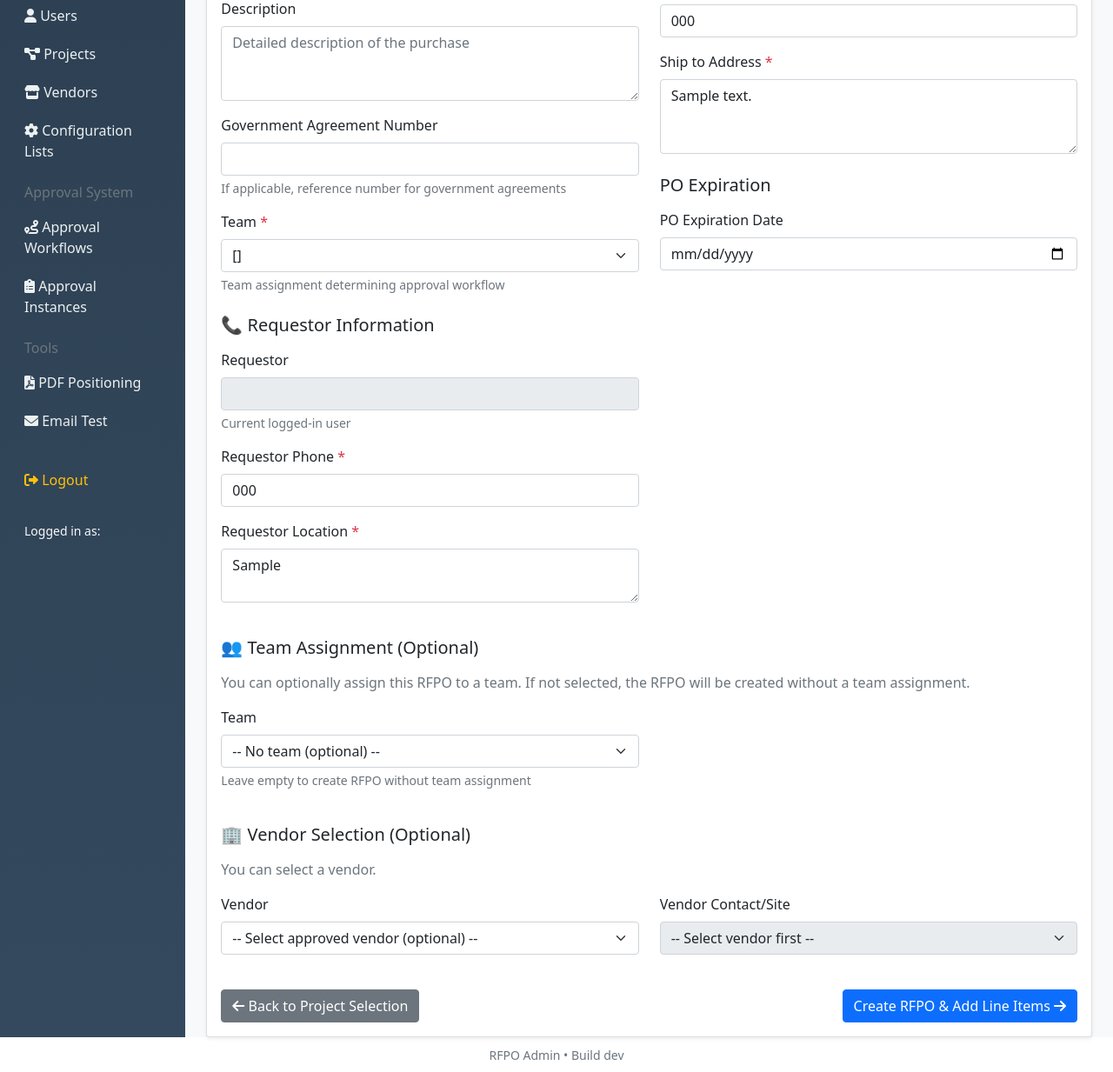
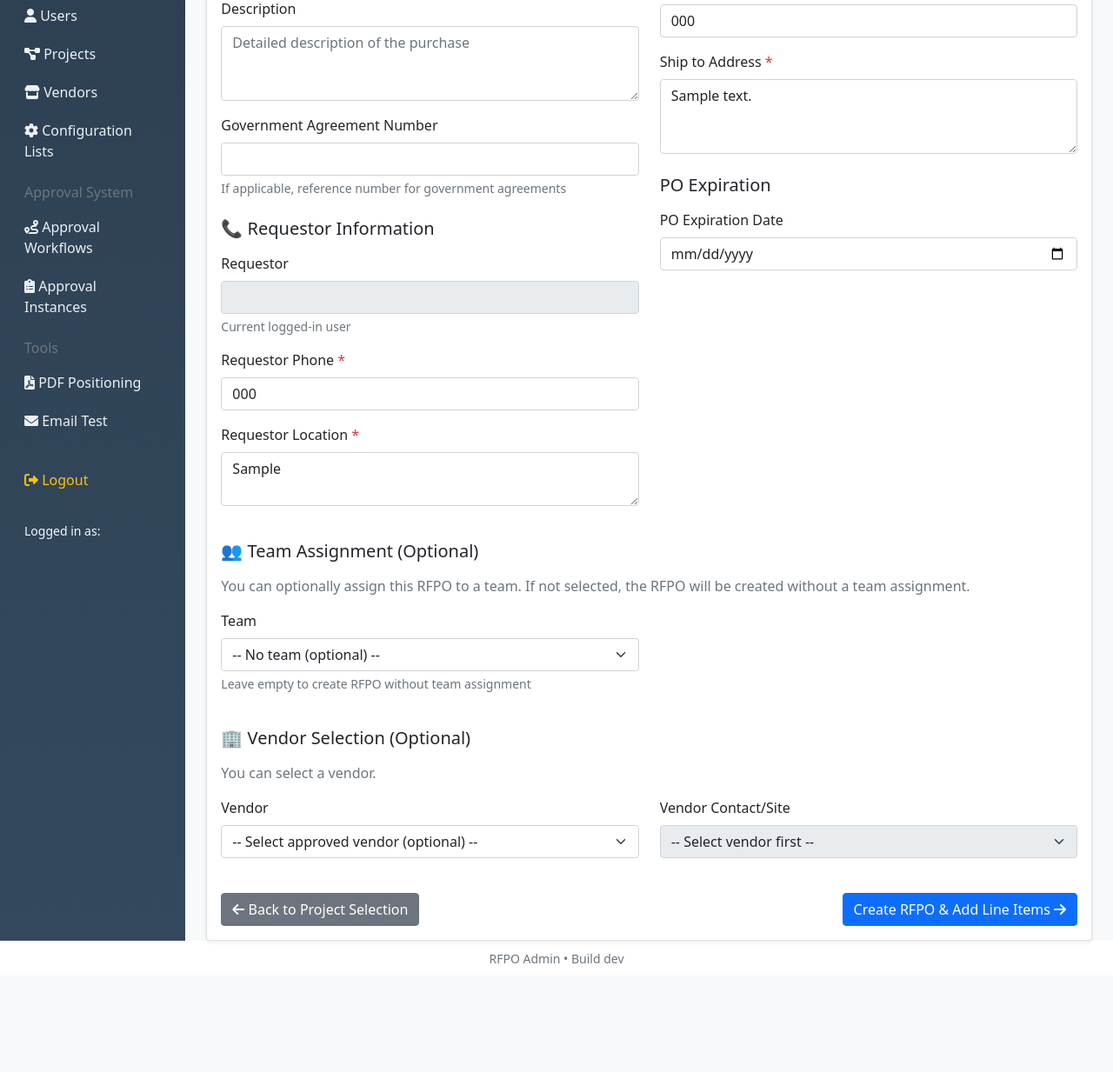
Before and after one commit to luckyjohnb/rfpo-application, a Flask app: template templates/admin/rfpo_stage2.html in a window 1280 px wide. Shown: the part 424-1657 px from the top of the page at 87% size. After the commit the page ends 1532 px from the top, so only its background shows below. Run offline with Flask 3, Linux system fonts and the light colour scheme; the template is opened without the code that fills it: most values are stand-ins (such as "Sample title", 1, 10 or a date in 2020).

Commit message:
Fix duplicate team_id field in rfpo_stage2.html

```diff
--- a/templates/admin/rfpo_stage2.html
+++ b/templates/admin/rfpo_stage2.html
@@ -72,16 +72,6 @@
                         <label for="government_agreement_number" class="form-label">Government Agreement Number</label>
                         <input type="text" class="form-control" id="government_agreement_number" name="government_agreement_number">
                         <div class="form-text">If applicable, reference number for government agreements</div>
-                    </div>
-
-                    <div class="mb-3">
-                        <label for="team_id" class="form-label">Team <span class="text-danger">*</span></label>
-                        <select class="form-select" id="team_id" name="team_id" required>
-                            {% for team in teams %}
-                            <option value="{{ team.id }}" {% if default_team and default_team.id == team.id %}selected{% endif %}>{{ team.name }}</option>
-                            {% endfor %}
-                        </select>
-                        <div class="form-text">Team assignment determining approval workflow</div>
                     </div>
 
                     <h5 class="mb-3 mt-4">📞 Requestor Information</h5>
```
